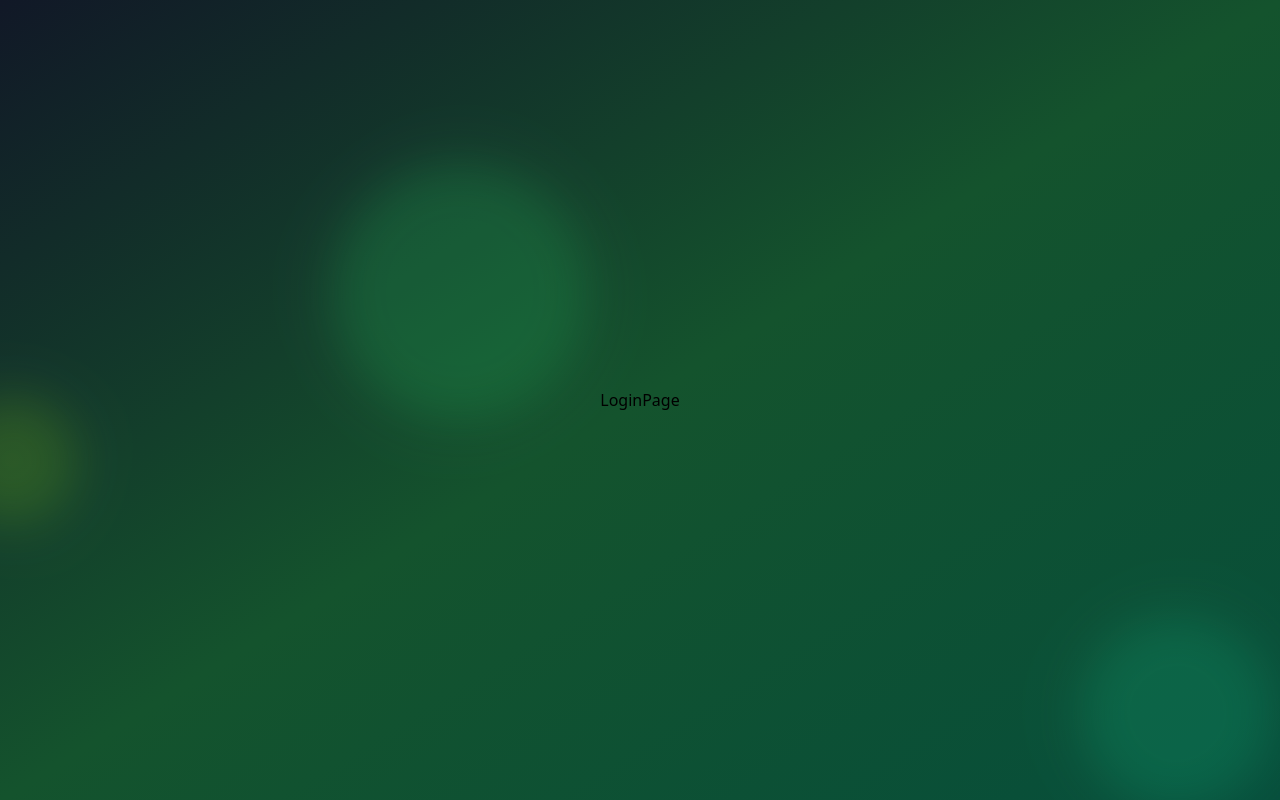
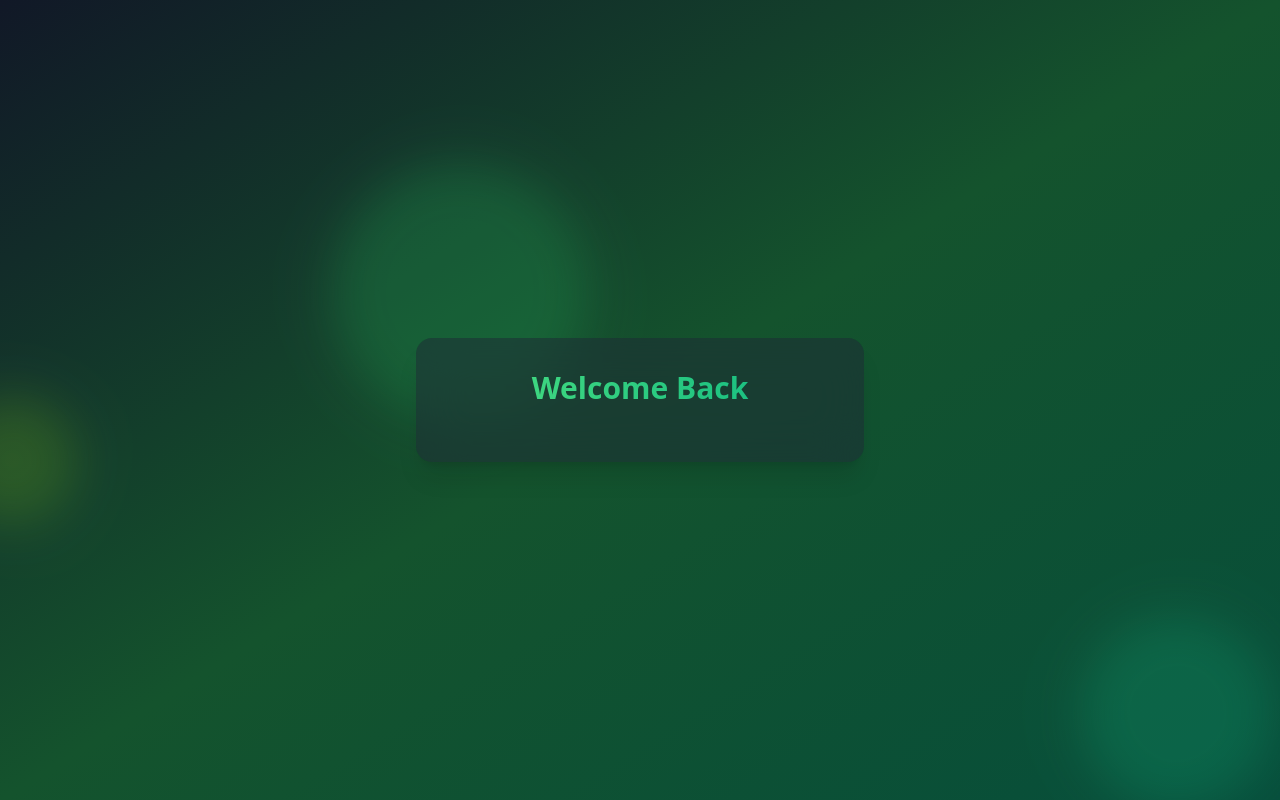
Before and after one commit to KAMO333/mern-advanced-auth, a React (Vite) app in the folder frontend/: page /login in a window 1280 px wide. Built offline with nearby package versions, Linux system fonts and the light colour scheme.

Commit message:
login page

```diff
--- a/frontend/src/pages/LoginPage.jsx
+++ b/frontend/src/pages/LoginPage.jsx
@@ -1,7 +1,32 @@
 import React from "react";
+import { useState } from "react";
+import { motion } from "framer-motion";
+import { Mail, Lock, Loader } from "lucide-react";
+import { Link } from "react-router-dom";
 
 const LoginPage = () => {
-  return <div>LoginPage</div>;
+  const [email, setEmail] = useState("");
+  const [password, setPassword] = useState("");
+
+  const handleLogin = async (e) => {
+    e.preventDefault();
+    await login(email, password);
+  };
+
+  return (
+    <motion.div
+      initial={{ opacity: 0, y: 20 }}
+      animate={{ opacity: 1, y: 0 }}
+      transition={{ duration: 0.5 }}
+      className="max-w-md w-full bg-gray-800 bg-opacity-50 backdrop-filter backdrop-blur-xl rounded-2xl shadow-xl overflow-hidden"
+    >
+      <div className="p-8">
+        <h2 className="text-3xl font-bold mb-6 text-center bg-gradient-to-r from-green-400 to-emerald-500 text-transparent bg-clip-text">
+          Welcome Back
+        </h2>
+      </div>
+    </motion.div>
+  );
 };
 
 export default LoginPage;
```
